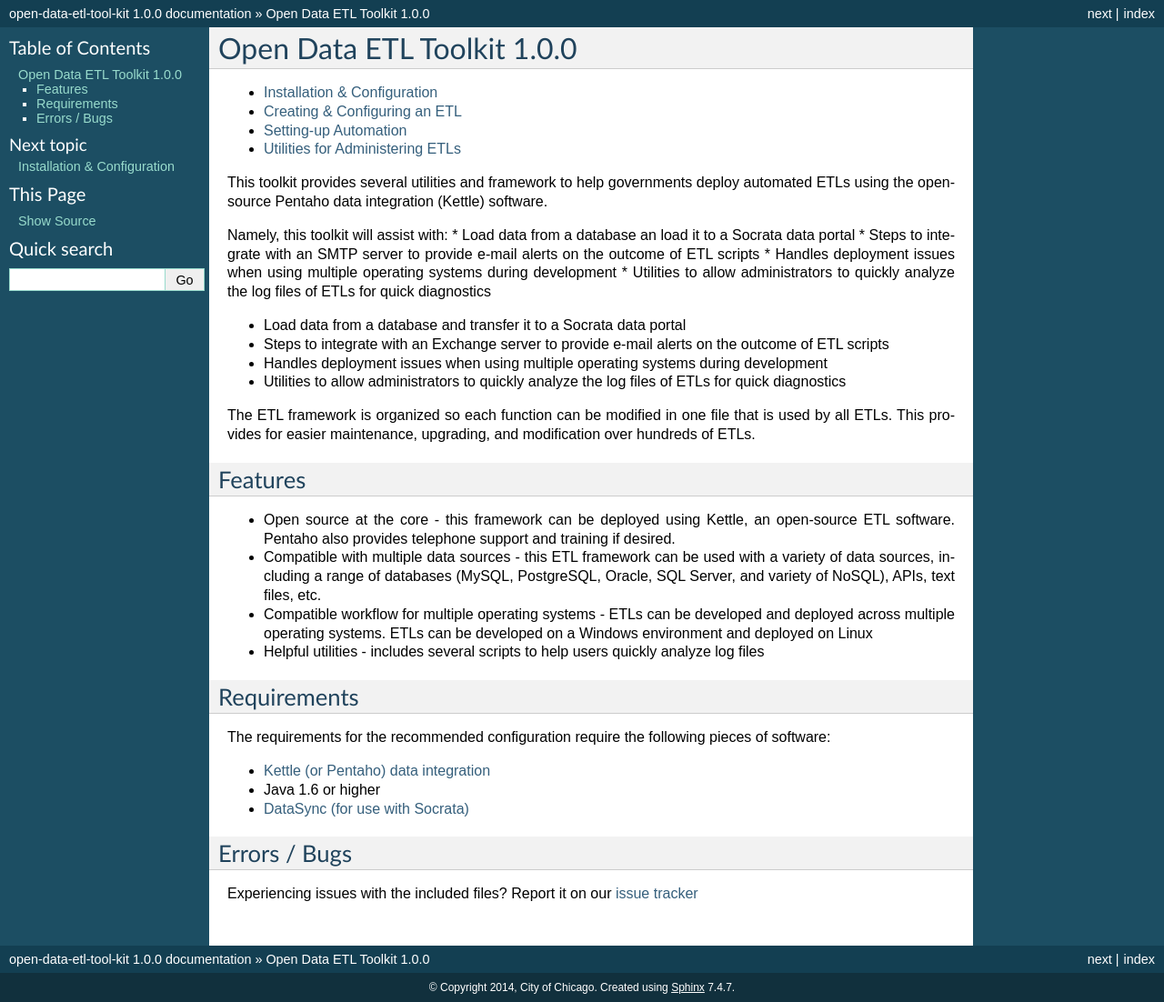
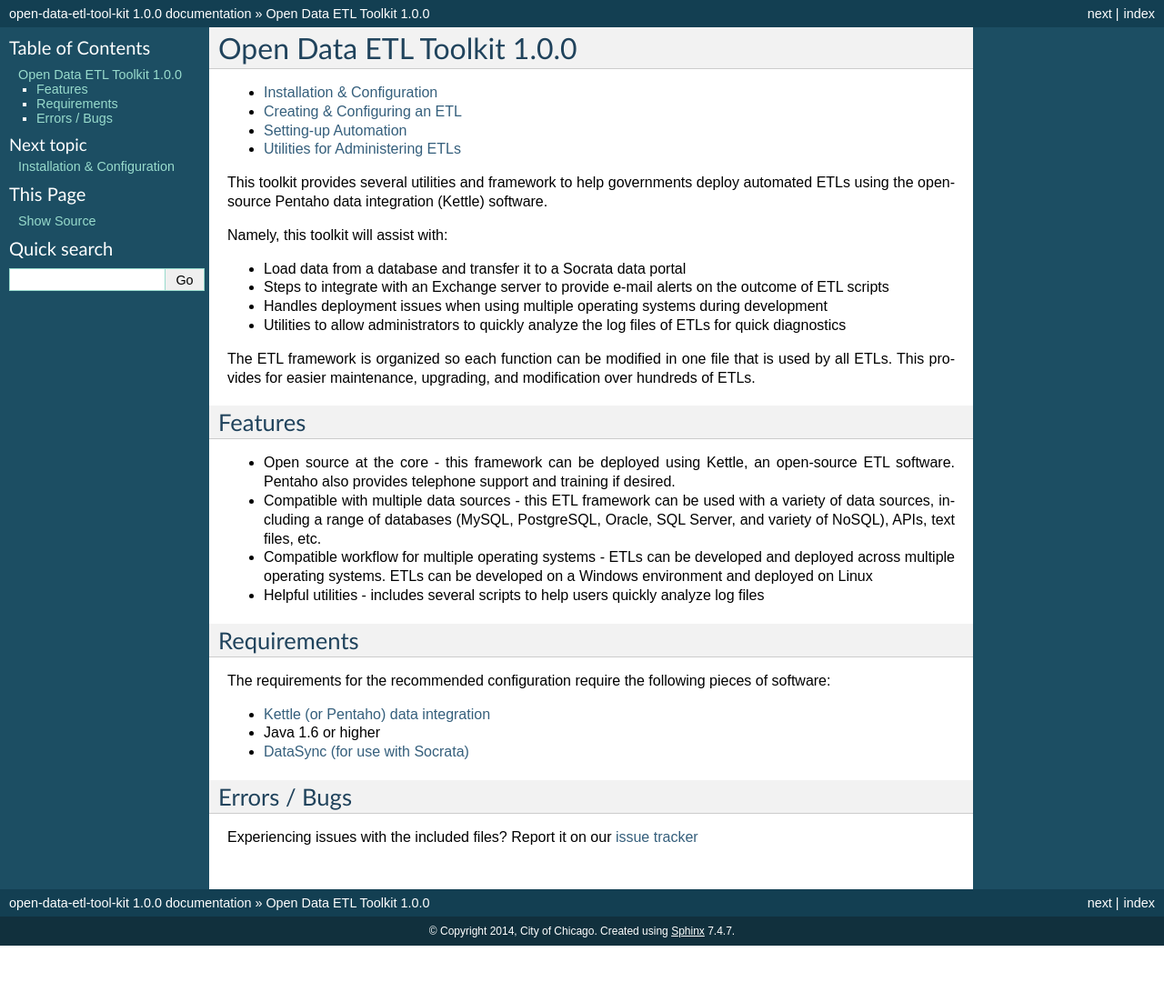
Before and after one commit to Chicago/open-data-etl-utility-kit, a Sphinx documentation site: the page built from docs/index.rst, in a window 1280 px wide. Shown: the whole page at 91% size. Built offline with Sphinx 7.4.7, drawn with Linux system fonts in a browser that asks for light colours; after the commit the page ends 1040 px from its top, so only the background shows below that.

Commit message:
Remove duplicate, malformed bullets
Looks like the bullets were in there twice on [the docs](http://open-data-etl-utility-kit.readthedocs.org/en/latest/index.html) ([screenshot](http://i.imgur.com/rZE5LXt.png)), and there wasn't a preceding line break before the first set so markdown didn't treat them as bullets.

```diff
--- a/docs/index.rst
+++ b/docs/index.rst
@@ -13,10 +13,6 @@
 This toolkit provides several utilities and framework to help governments deploy automated ETLs using the open-source Pentaho data integration (Kettle) software.
 
 Namely, this toolkit will assist with:
-*	Load data from a database an load it to a Socrata data portal
-*	Steps to integrate with an SMTP server to provide e-mail alerts on the outcome of ETL scripts
-*	Handles deployment issues when using multiple operating systems during development
-*	Utilities to allow administrators to quickly analyze the log files of ETLs for quick diagnostics
 
 * Load data from a database and transfer it to a Socrata data portal
 * Steps to integrate with an Exchange server to provide e-mail alerts
```
